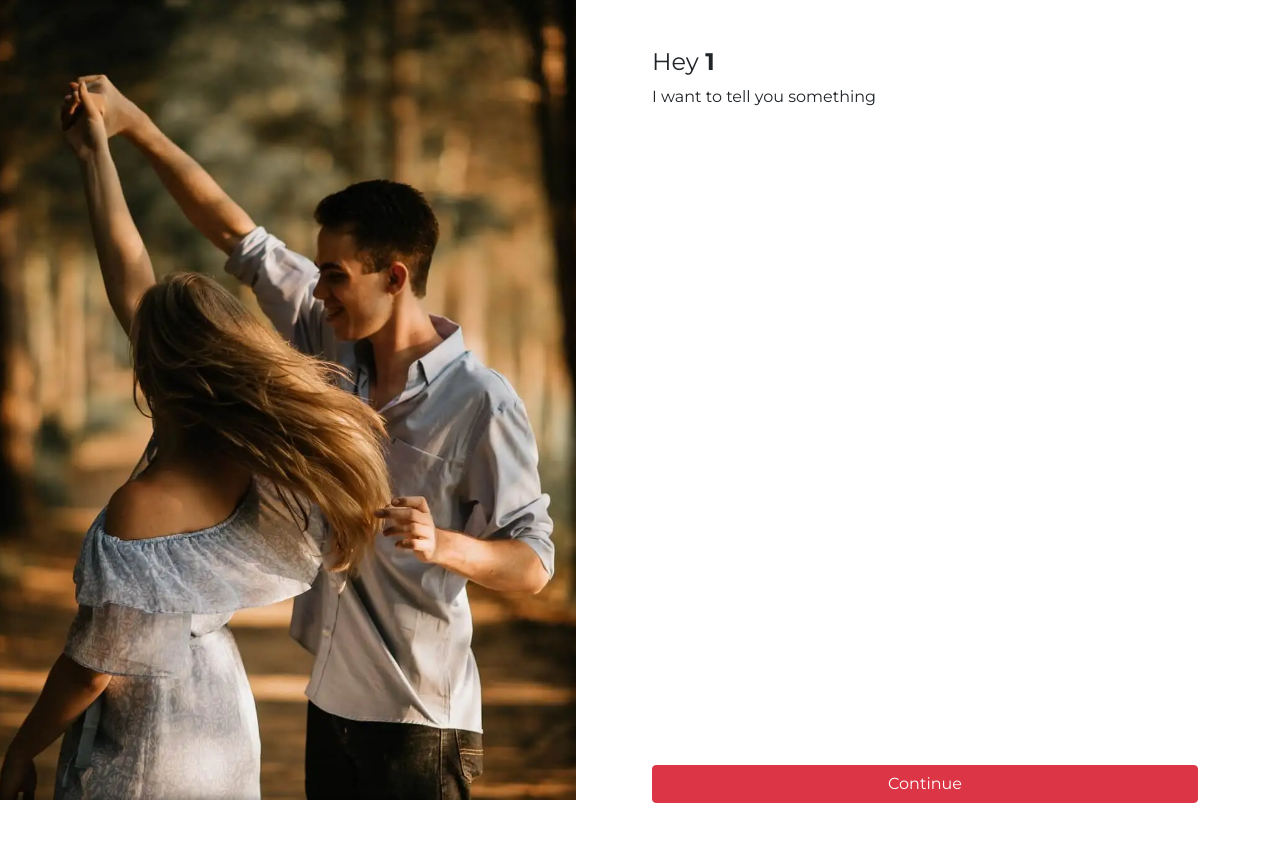
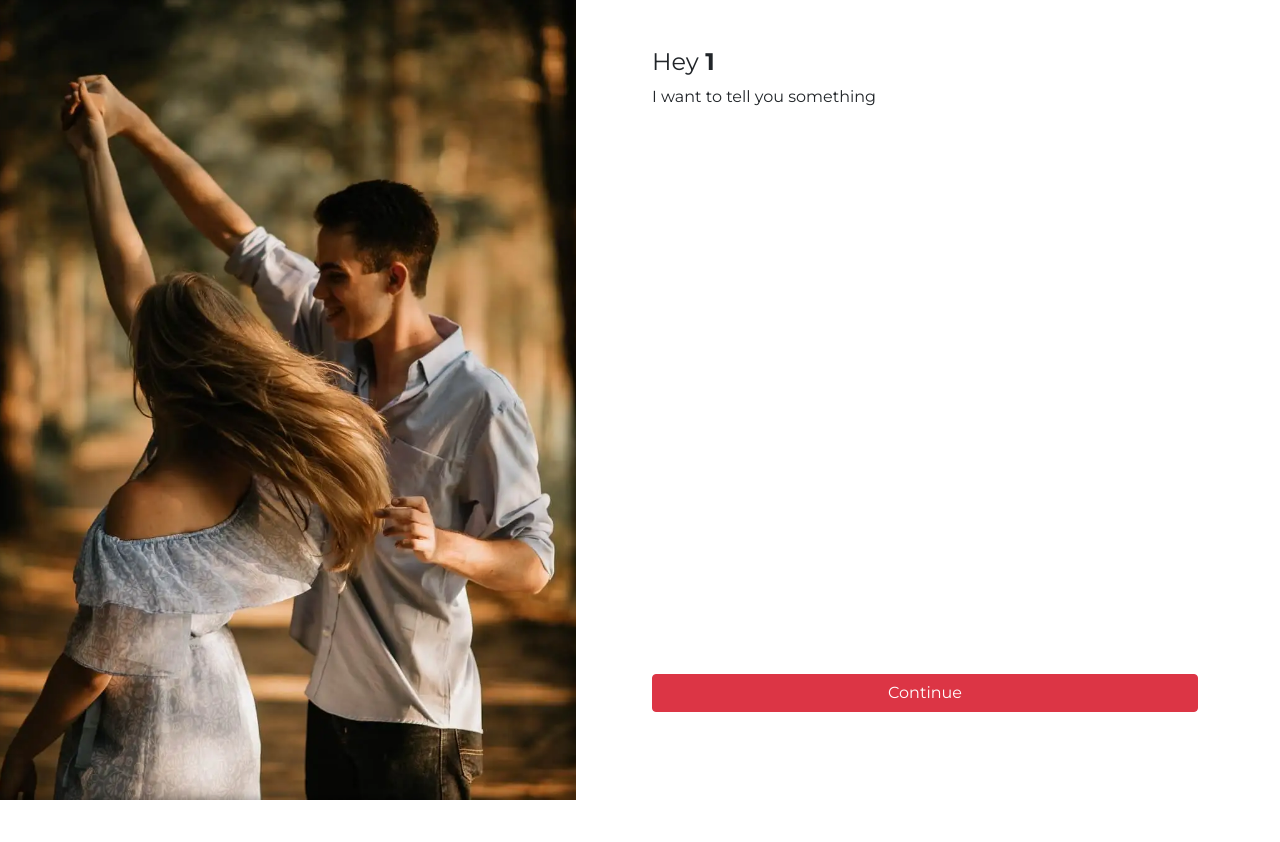
Before and after one commit to tonmoydeb404/propose, a React (Vite) app: page /1 in a window 1280 px wide. Shown: the top 842 px of the page. After the commit the page ends 800 px from the top, so only its background shows below. Built offline with nearby package versions, Linux system fonts and the light colour scheme.

Commit message:
some design updated

```diff
--- a/src/static/styles/app.css
+++ b/src/static/styles/app.css
@@ -3,7 +3,6 @@
 *::before {
   margin: 0;
   padding: 0;
-  -webkit-box-sizing: border-box;
   box-sizing: border-box;
 }
 
@@ -22,50 +21,29 @@ body {
 .hero {
   width: 100%;
   min-height: 100vh;
-  max-height: -webkit-fit-content;
-  max-height: -moz-fit-content;
   max-height: fit-content;
-  display: -webkit-box;
-  display: -ms-flexbox;
   display: flex;
-  -webkit-box-align: center;
-      -ms-flex-align: center;
   align-items: center;
-  -webkit-box-pack: center;
-      -ms-flex-pack: center;
   justify-content: center;
-  -webkit-box-orient: vertical;
-  -webkit-box-direction: normal;
-      -ms-flex-direction: column;
   flex-direction: column;
 }
-
 .hero_content {
-  -webkit-box-align: center;
-      -ms-flex-align: center;
   align-items: center;
 }
-
 .hero_text-title {
   font-weight: bold;
   font-size: 50px;
 }
-
 .hero_text-form {
   width: 80%;
 }
-
 @media screen and (max-width: 1399px) {
   .hero_text-title {
     font-size: 40px;
   }
 }
-
 @media screen and (max-width: 767px) {
   .hero_content {
-    -webkit-box-orient: vertical;
-    -webkit-box-direction: reverse;
-        -ms-flex-direction: column-reverse;
     flex-direction: column-reverse;
     gap: 30px;
   }
@@ -76,7 +54,6 @@ body {
     width: 70%;
   }
 }
-
 @media screen and (max-width: 575px) {
   .hero_media {
     width: 80%;
@@ -90,17 +67,14 @@ body {
   font-size: 18px;
   font-family: inherit;
 }
-
 .form_btn {
   font-size: 18px;
 }
-
 .form_btn_icon {
   width: 20px;
   height: auto;
   margin-left: 10px;
 }
-
 @media screen and (max-width: 1399px) {
   .form_field {
     font-size: 16px;
@@ -120,30 +94,18 @@ body {
   background-repeat: no-repeat;
   background-position: center center;
   background-size: cover;
-  -webkit-box-shadow: inset -5px 0px 10px 2px rgba(0, 0, 0, 0.3);
   box-shadow: inset -5px 0px 10px 2px rgba(0, 0, 0, 0.3);
 }
-
 .proposal_content {
   width: 100%;
-  display: -webkit-box;
-  display: -ms-flexbox;
   display: flex;
-  -webkit-box-orient: vertical;
-  -webkit-box-direction: normal;
-      -ms-flex-direction: column;
   flex-direction: column;
   min-height: 95vh;
   gap: 20px;
 }
-
 .proposal_content .main-content {
-  -webkit-box-flex: 1;
-      -ms-flex: 1;
   flex: 1;
-  min-height: 600px;
 }
-
 @media screen and (max-width: 767px) {
   .proposal {
     background-image: var(--image);
@@ -177,8 +139,6 @@ body {
   }
   .proposal .main-content {
     min-height: 10px;
-    -webkit-box-flex: 0;
-        -ms-flex: none;
     flex: none;
   }
   .proposal .main-content .card {
@@ -193,9 +153,6 @@ body {
   }
   .proposal .main-content .card:not(.last) {
     background-color: rgba(255, 255, 255, 0.15);
-    -webkit-box-shadow: 0 0 25px 0 rgba(255, 255, 255, 0.15);
-            box-shadow: 0 0 25px 0 rgba(255, 255, 255, 0.15);
-    -webkit-backdrop-filter: blur(4px);
     backdrop-filter: blur(4px);
     border-radius: 8px;
     border: 1px solid rgba(255, 255, 255, 0.2);
@@ -203,42 +160,23 @@ body {
 }
 
 .qoutes {
-  display: -webkit-box;
-  display: -ms-flexbox;
   display: flex;
-  -webkit-box-orient: vertical;
-  -webkit-box-direction: normal;
-      -ms-flex-direction: column;
   flex-direction: column;
   gap: 5px;
   overflow: hidden;
 }
-
 .qoutes .animIn {
-  -webkit-animation: animIn 0.5s ease-in;
   animation: animIn 0.5s ease-in;
 }
-
-@-webkit-keyframes animIn {
+@keyframes animIn {
   from {
-    -webkit-transform: translateX(100px);
     transform: translateX(100px);
     opacity: 0.7;
   }
 }
-
-@keyframes animIn {
-  from {
-    -webkit-transform: translateX(100px);
-            transform: translateX(100px);
-    opacity: 0.7;
-  }
-}
-
 .qoutes .last .card-text {
   font-size: 18px;
 }
-
 @media screen and (max-width: 767px) {
   .qoutes {
     gap: 10px;
@@ -247,10 +185,8 @@ body {
     padding: 10px 12px;
   }
 }
-
 @media screen and (max-width: 575px) {
   .qoutes .card-text {
     font-size: 15px;
   }
-}
-/*# sourceMappingURL=app.css.map */
+}/*# sourceMappingURL=app.css.map */
--- a/src/static/styles/app.scss
+++ b/src/static/styles/app.scss
@@ -130,7 +130,6 @@ body {
 
     .main-content {
       flex: 1;
-      min-height: 600px;
     }
   }
 
@@ -186,7 +185,7 @@ body {
 
         &:not(.last) {
           background-color: rgba(255, 255, 255, 0.15);
-          box-shadow: 0 0 25px 0 rgba(255, 255, 255, 0.15);
+          // box-shadow: 0 0 25px 0 rgba(255, 255, 255, 0.15);
           backdrop-filter: blur(4px);
           border-radius: 8px;
           border: 1px solid rgba(255, 255, 255, 0.2);
```
Also changed, not shown: 1 other file (tests, documents, lock files or other folders). Lines whose indentation alone changed are shown as unchanged.
